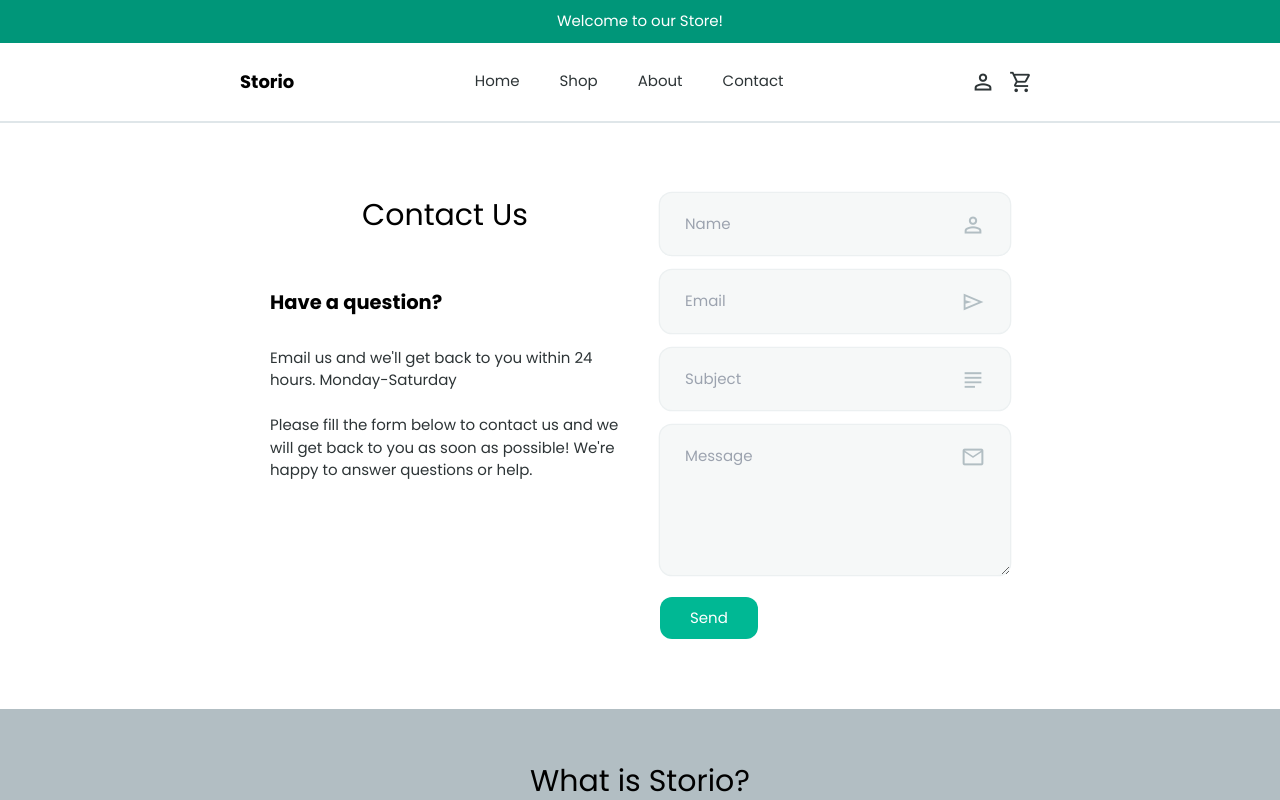
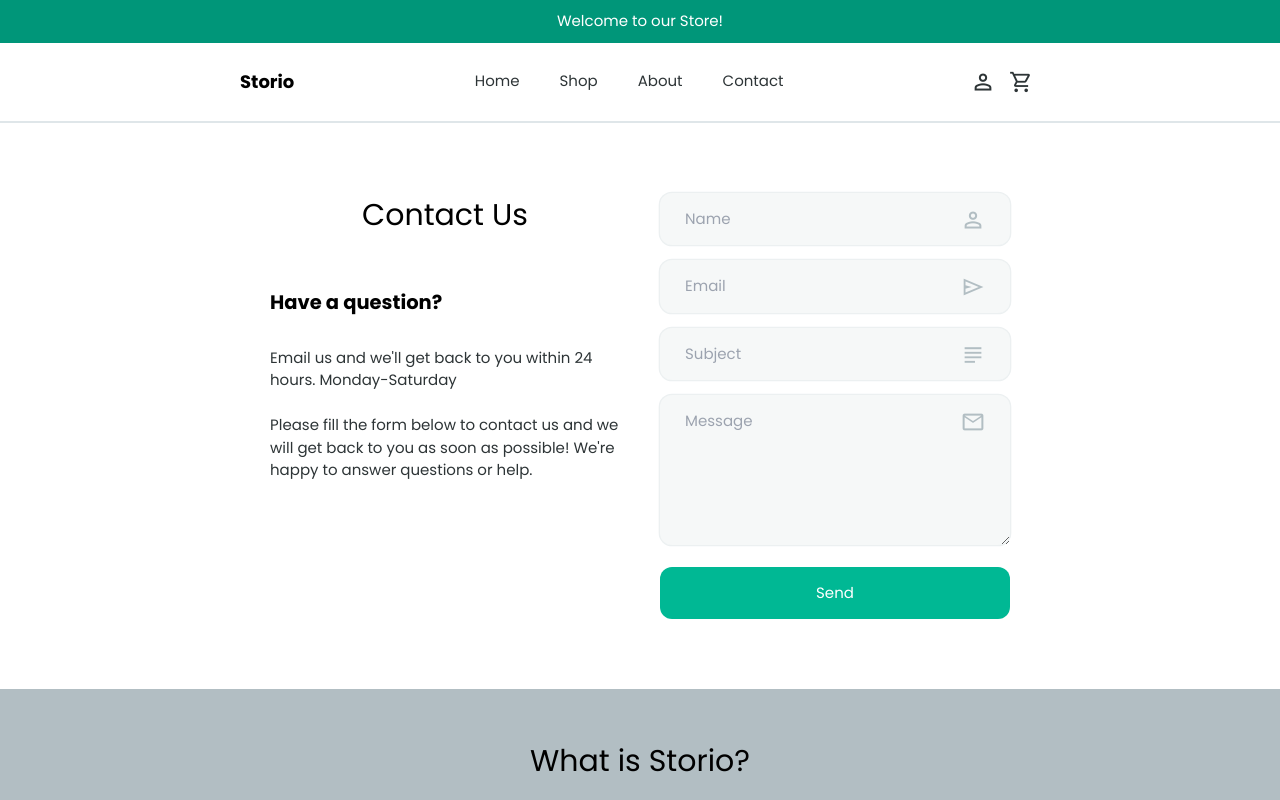
Before and after one commit to marwanzaky/next-ecommerce, a React (Create React App) app: page /contact in a window 1280 px wide. Shown: the top 800 px of the page. Built offline with nearby package versions, Linux system fonts and the light colour scheme.

Commit message:
Applying unit principle design rule to the buttons, and forms

```diff
--- a/src/css/styles.css
+++ b/src/css/styles.css
@@ -3,20 +3,13 @@
 @tailwind base;
 @tailwind components;
 @tailwind utilities;
-.material-symbols-outlined {
-  pointer-events: none;
-  font-variation-settings: "FILL" 0, "wght" 600, "GRAD" 0, "opsz" 48;
-}
-
 @media screen and (min-width: 601px) {
-  body,
-button {
+  body, button {
     font-size: 15px;
   }
 }
 @media screen and (max-width: 600px) {
-  body,
-button {
+  body, button {
     font-size: 12px;
   }
 }
@@ -50,6 +43,11 @@ button {
   --color-shadow: rgba(0, 0, 0, 0.2);
   --line-width: 1px;
   --transition-delay: 0.2s;
+}
+
+.material-symbols-outlined {
+  pointer-events: none;
+  font-variation-settings: "FILL" 0, "wght" 600, "GRAD" 0, "opsz" 48;
 }
 
 /*------- REUSEABLE COMPONENTS -------*/
@@ -131,7 +129,7 @@ h4 {
 
 /*------- BUTTONS -------*/
 .btn-base {
-  padding: 10px 30px;
+  padding: 15px 30px;
   font-weight: var(--font-regular);
   border-radius: var(--border-radius);
 }
@@ -178,7 +176,7 @@ input[type=text],
 input[type=password],
 textarea {
   width: 100%;
-  padding: 20px 25px;
+  padding: 15px 25px;
   margin-bottom: 15px;
   outline: none;
   border: none;
@@ -194,8 +192,14 @@ textarea:focus {
 }
 
 textarea {
-  padding: 20px 25px;
+  padding: 15px 25px;
   min-height: 150px;
+}
+
+input[type=number] {
+  padding: 15px 30px;
+  border: solid 2px var(--color-grey-0);
+  border-radius: var(--border-radius);
 }
 
 .input-field {
@@ -205,7 +209,7 @@ textarea {
   position: absolute;
   top: 0;
   right: 0;
-  padding-top: 20px;
+  padding-top: 15px;
   padding-right: 25px;
   color: var(--color-grey-1);
 }
@@ -574,11 +578,6 @@ footer {
   width: 100%;
   border-radius: var(--border-radius);
 }
-.section-cart .cart-container .cart-table .cart-table-item .cart-table-item-quantity .cart-table-item-quantity-field {
-  padding: 10px 30px;
-  border: solid 2px var(--color-grey-0);
-  border-radius: var(--border-radius);
-}
 .section-cart .cart-container .cart-subtotal {
   margin-bottom: 30px;
   display: flex;
--- a/src/css/styles.scss
+++ b/src/css/styles.scss
@@ -4,37 +4,32 @@
 
 @import url('https://fonts.googleapis.com/css2?family=Poppins:wght@300;400;700&display=swap');
 
-.material-symbols-outlined {
-  pointer-events: none;
-  font-variation-settings:
-  'FILL' 0,
-  'wght' 600,
-  'GRAD' 0,
-  'opsz' 48
-}
-
 @media screen and (min-width: 601px) {
-
-  body,
-  button {
+  body, button {
     font-size: 15px;
   }
 }
 
 @media screen and (max-width: 600px) {
-
-  body,
-  button {
+  body, button {
     font-size: 12px;
   }
 }
 
 /*------- BASIC SETUP -------*/
+$btn-pv: 15px;
+$btn-ph: 30px;
+$field-pv: $btn-pv;
+$field-ph: 25px;
+
 * {
   margin: 0;
   padding: 0;
   box-sizing: border-box;
-  transition: transform var(--transition-delay),
+
+  // transition-timing-function: ease-in-out;
+  transition:
+    transform var(--transition-delay),
     opacity var(--transition-delay),
     background-color var(--transition-delay),
     color var(--transition-delay),
@@ -73,6 +68,15 @@ button {
   --line-width: 1px;
 
   --transition-delay: 0.2s;
+}
+
+.material-symbols-outlined {
+  pointer-events: none;
+  font-variation-settings:
+  'FILL' 0,
+  'wght' 600,
+  'GRAD' 0,
+  'opsz' 48
 }
 
 /*------- REUSEABLE COMPONENTS -------*/
@@ -159,7 +163,7 @@ h4 {
 
 /*------- BUTTONS -------*/
 .btn-base {
-  padding: 10px 30px;
+  padding: $btn-pv $btn-ph;
   font-weight: var(--font-regular);
   border-radius: var(--border-radius);
 
@@ -209,7 +213,7 @@ input[type=text],
 input[type=password],
 textarea {
   width: 100%;
-  padding: 20px 25px;
+  padding: $field-pv $field-ph;
   margin-bottom: 15px;
 
   outline: none;
@@ -226,8 +230,14 @@ textarea {
 }
 
 textarea {
-  padding: 20px 25px;
+  padding: $field-pv $field-ph;
   min-height: 150px;
+}
+
+input[type=number] {
+  padding: $field-pv $btn-ph;
+  border: solid 2px var(--color-grey-0);
+  border-radius: var(--border-radius);
 }
 
 .input-field {
@@ -239,8 +249,8 @@ textarea {
     top: 0;
     right: 0;
 
-    padding-top: 20px;
-    padding-right: 25px;
+    padding-top: $field-pv;
+    padding-right: $field-ph;
 
     color: var(--color-grey-1);
   }
@@ -725,15 +735,6 @@ footer {
             }
           }
         }
-
-        .cart-table-item-quantity {
-          .cart-table-item-quantity-field {
-            padding: 10px 30px;
-
-            border: solid 2px var(--color-grey-0);
-            border-radius: var(--border-radius);
-          }
-        }
       }
     }
 
--- a/src/sections/Contact.js
+++ b/src/sections/Contact.js
@@ -21,7 +21,7 @@ function Contact() {
                             <InputText type='text' id='email' placeholder='Email' icon='send' />
                             <InputText type='text' id='subject' placeholder='Subject' icon='subject' />
                             <InputTextarea placeholder='Message' icon='mail' />
-                            <button className="btn-base btn-full">Send</button>
+                            <button className="btn-base btn-full w-full">Send</button>
                         </form>
                     </div>
                 </div>
```
Also changed, not shown: src/pages/ContactPage.js (line endings or trailing spaces), 1 other file (tests, documents, lock files or other folders).
